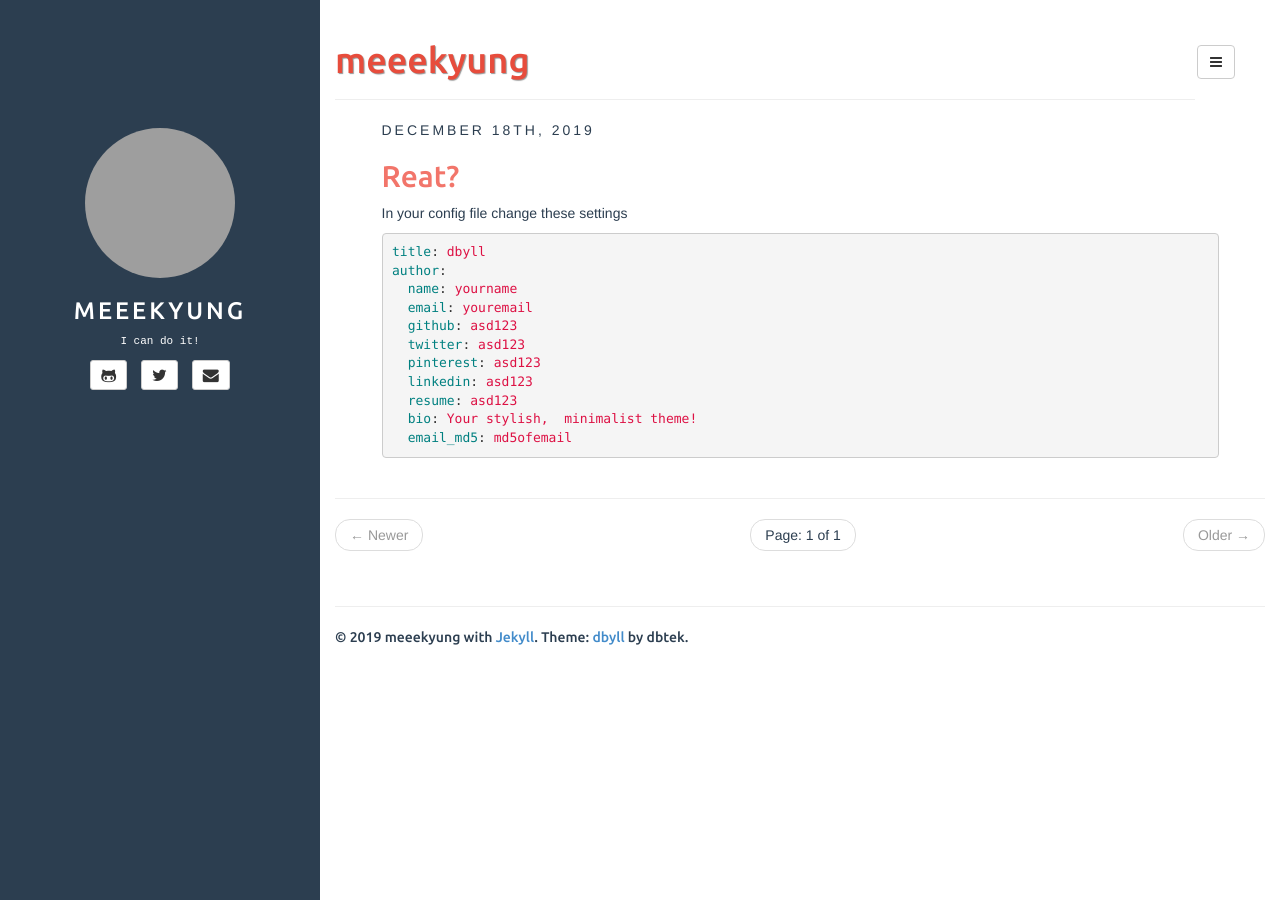
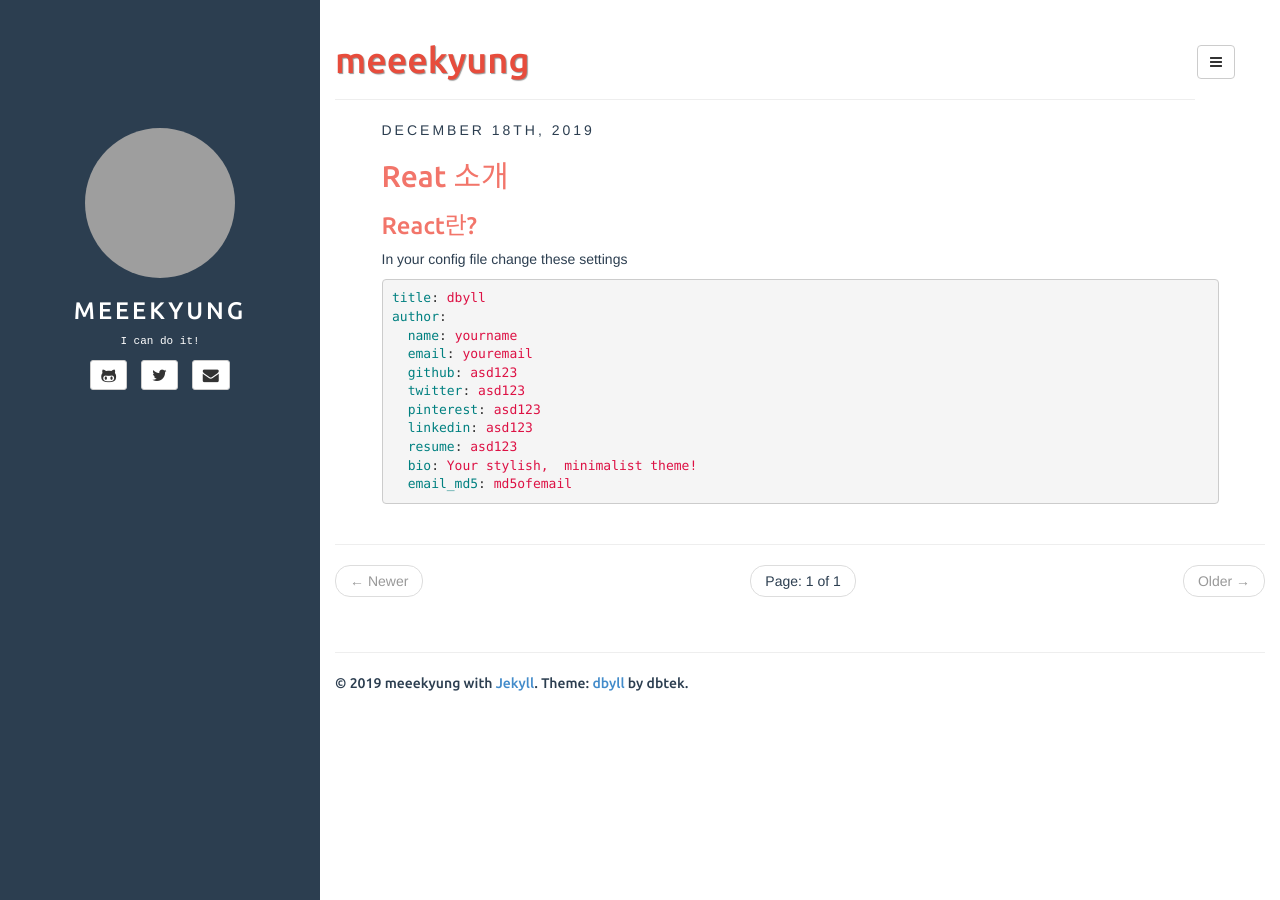
Before and after one commit to meeekyung/meeekyung.github.io, a Jekyll site: the page built from index.html, in a window 1280 px wide. Built offline with Jekyll 4.4.1, drawn with Linux system fonts in a browser that asks for light colours; the list of posts is cut into pages by our own code; grey boxes are pictures that could not be loaded.

Commit message:
Update 2019-12-18-react.md

```diff
--- a/_posts/2019-12-18-react.md
+++ b/_posts/2019-12-18-react.md
@@ -1,11 +1,12 @@
 ---
 layout: post
-title: Reat?
+title: Reat 소개
 categories: [Reat]
 tags: [Reat]
 fullview: true
 ---
 
+### React란?
 In your config file change these settings
 
 {% highlight yaml %}
```
